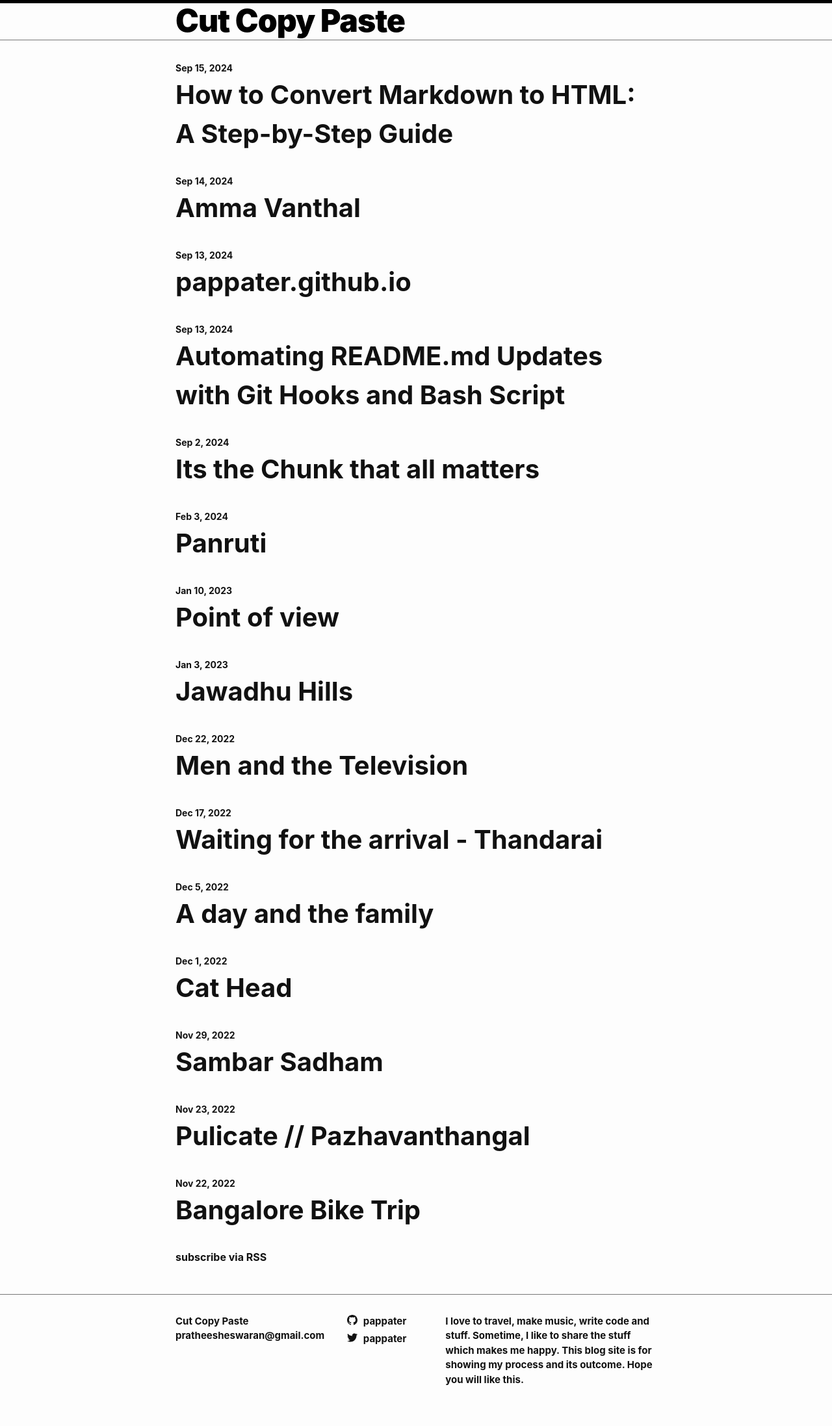
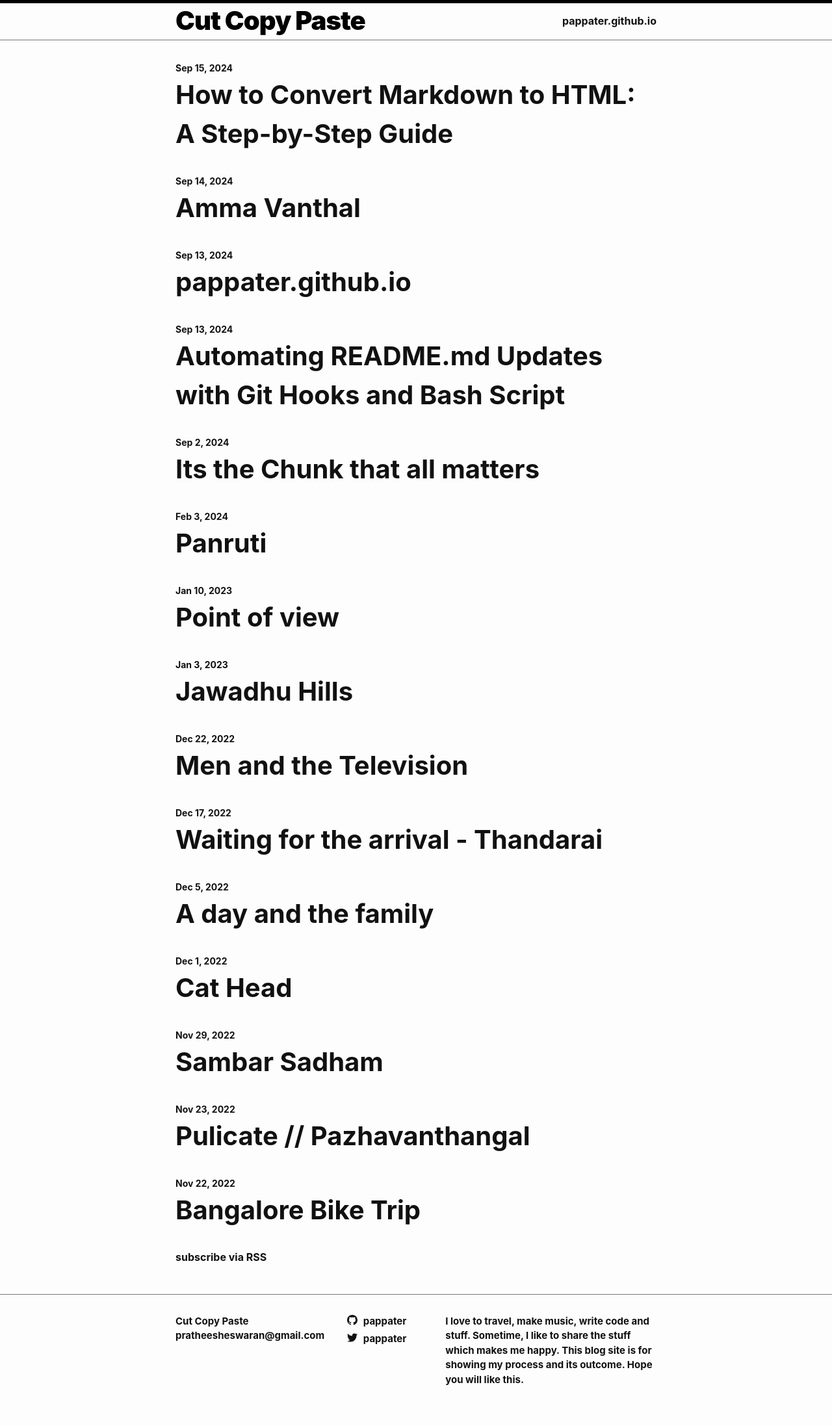
Before and after one commit to pappater/blog, a Jekyll site: the page built from index.markdown, in a window 1280 px wide. Shown: the whole page at 65% size. Built offline with Jekyll 4.4.1, drawn with Linux system fonts in a browser that asks for light colours.

Commit message:
Added pappater home link

```diff
--- a/_includes/header.html
+++ b/_includes/header.html
@@ -5,7 +5,8 @@
     {%- assign page_paths = site.header_pages | default: default_paths -%}
     <a class="site-title" rel="author" href="{{ "/" | relative_url }}">{{ site.title | escape }}</a>
 
-    <!-- {%- if page_paths -%}
+
+    {%- if page_paths -%}
       <nav class="site-nav">
         <input type="checkbox" id="nav-trigger" class="nav-trigger" />
         <label for="nav-trigger">
@@ -17,14 +18,16 @@
         </label>
 
         <div class="trigger">
-          {%- for path in page_paths -%}
+          <!-- {%- for path in page_paths -%}
             {%- assign my_page = site.pages | where: "path", path | first -%}
             {%- if my_page.title -%}
             <a class="page-link" href="{{ my_page.url | relative_url }}">{{ my_page.title | escape }}</a>
             {%- endif -%}
-          {%- endfor -%}
+          {%- endfor -%} -->
+            <a class="page-link" href="https://pappater.github.io">pappater.github.io</a>
+
         </div>
       </nav>
-    {%- endif -%} -->
+    {%- endif -%}
   </div>
 </header>
--- a/_sass/minima/_layout.scss
+++ b/_sass/minima/_layout.scss
@@ -11,7 +11,7 @@
 }
 
 .site-title {
-  @include relative-font-size(3);
+  @include relative-font-size(2.5);
   font-weight: 900;
   line-height: $base-line-height * $base-font-size * 2.25;
   letter-spacing: -1px;
```
